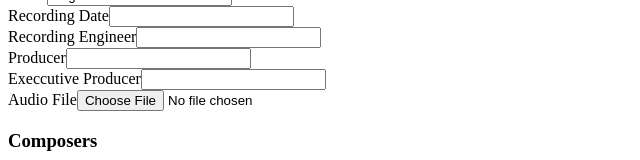
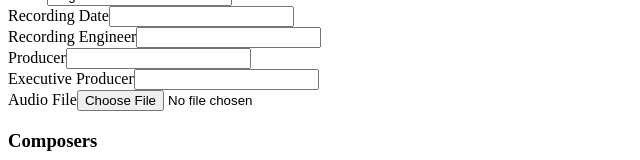
Before and after one commit to Rigooetto/music-metadata-form, a React (Create React App) app: page / in a window 1280 px wide. Shown: the part 759-919 px from the top of the page, without its empty margins (0-640 px from the left). Built offline with nearby package versions, Linux system fonts and the light colour scheme; no server answers.

Commit message:
Update App.js

```diff
--- a/src/App.js
+++ b/src/App.js
@@ -2120,7 +2120,7 @@ if (Array.isArray(composerData)) {
   {renderInput("Recording Date", track.recDate, (e) => handleTrackChange(i, "recDate", e.target.value))}
   {renderInput("Recording Engineer", track.recEng, (e) => handleTrackChange(i, "recEng", e.target.value))}
   {renderInput("Producer", track.producer, (e) => handleTrackChange(i, "producer", e.target.value))}
-  {renderInput("Execcutive Producer", track.execProducer, (e) => handleTrackChange(i, "execProducer", e.target.value))}
+  {renderInput("Executive Producer", track.execProducer, (e) => handleTrackChange(i, "execProducer", e.target.value))}
 
 
 
```
